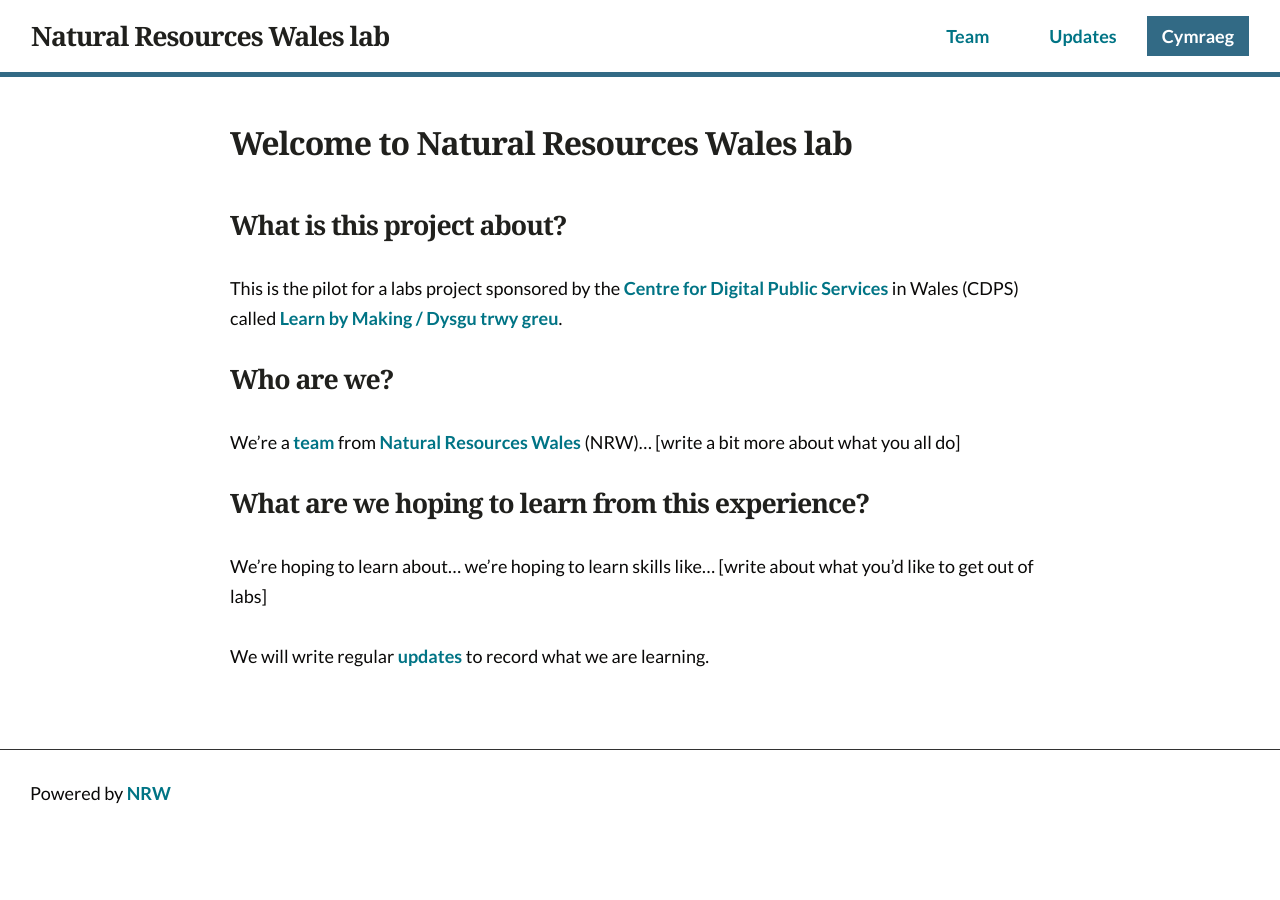
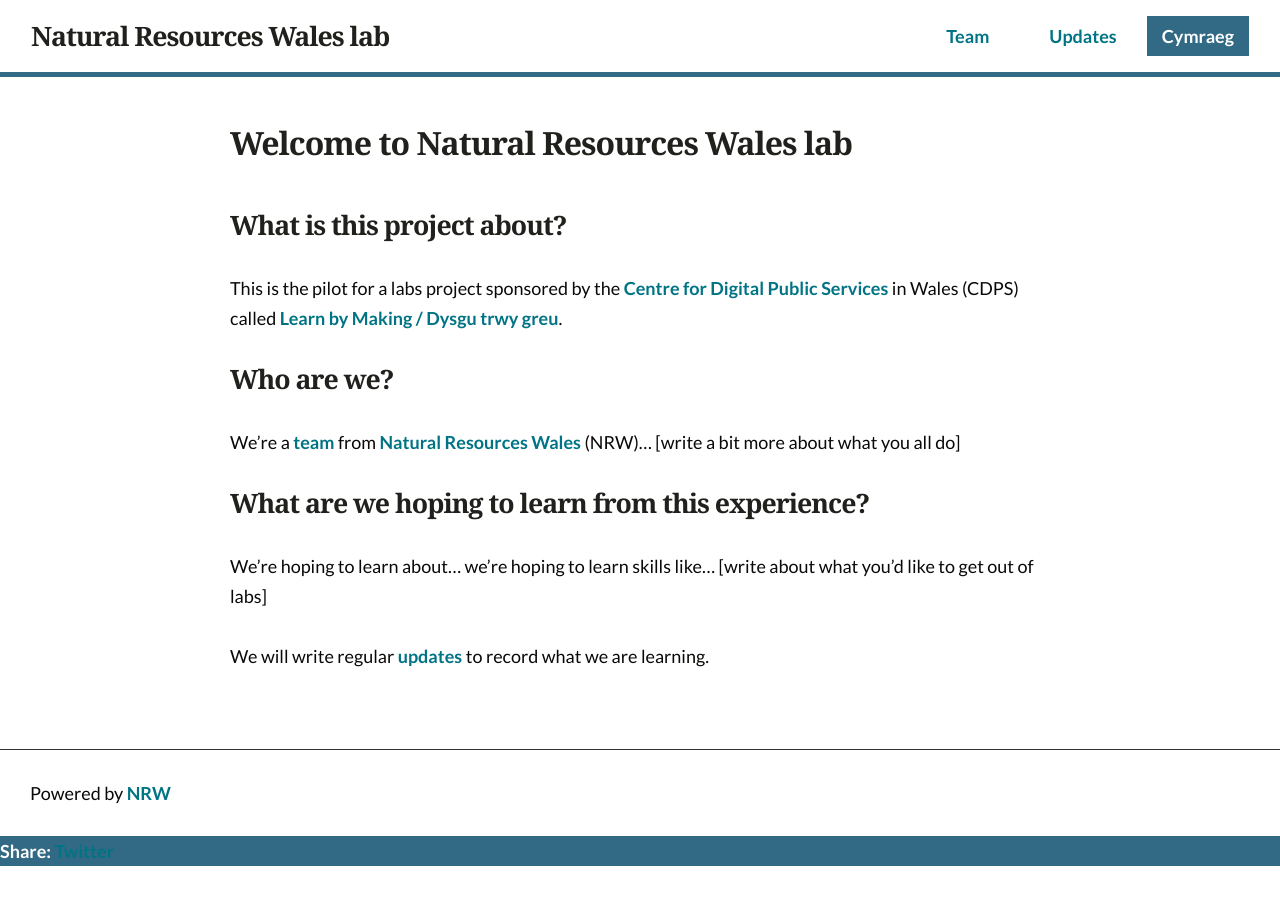
Before and after one commit to OwainJenkins/test-.github.io, a Jekyll site: the page built from en/index.md, in a window 1280 px wide. Built offline with Jekyll 4.4.1, drawn with Linux system fonts in a browser that asks for light colours; our own code applies the rules of GitHub Pages for plain Markdown files.

Commit message:
button test

```diff
--- a/_includes/footer.html
+++ b/_includes/footer.html
@@ -1,3 +1,11 @@
 <footer class="lbm-footer">
   <p>Powered by <a href="https://naturalresources.wales/?lang=en">NRW</a></p>
+
+  <div class="button">
+    <span>{{ site.t[page.lang].share | capitalize }}:</span>
+    <a target="_blank"
+      href="https://twitter.com/intent/tweet?text={{ page.title | uri_escape }}&amp;url={{ page.url | absolute_url }}" rel="noopener">Twitter</a>
+  </div>
+
+
 </footer>
```
